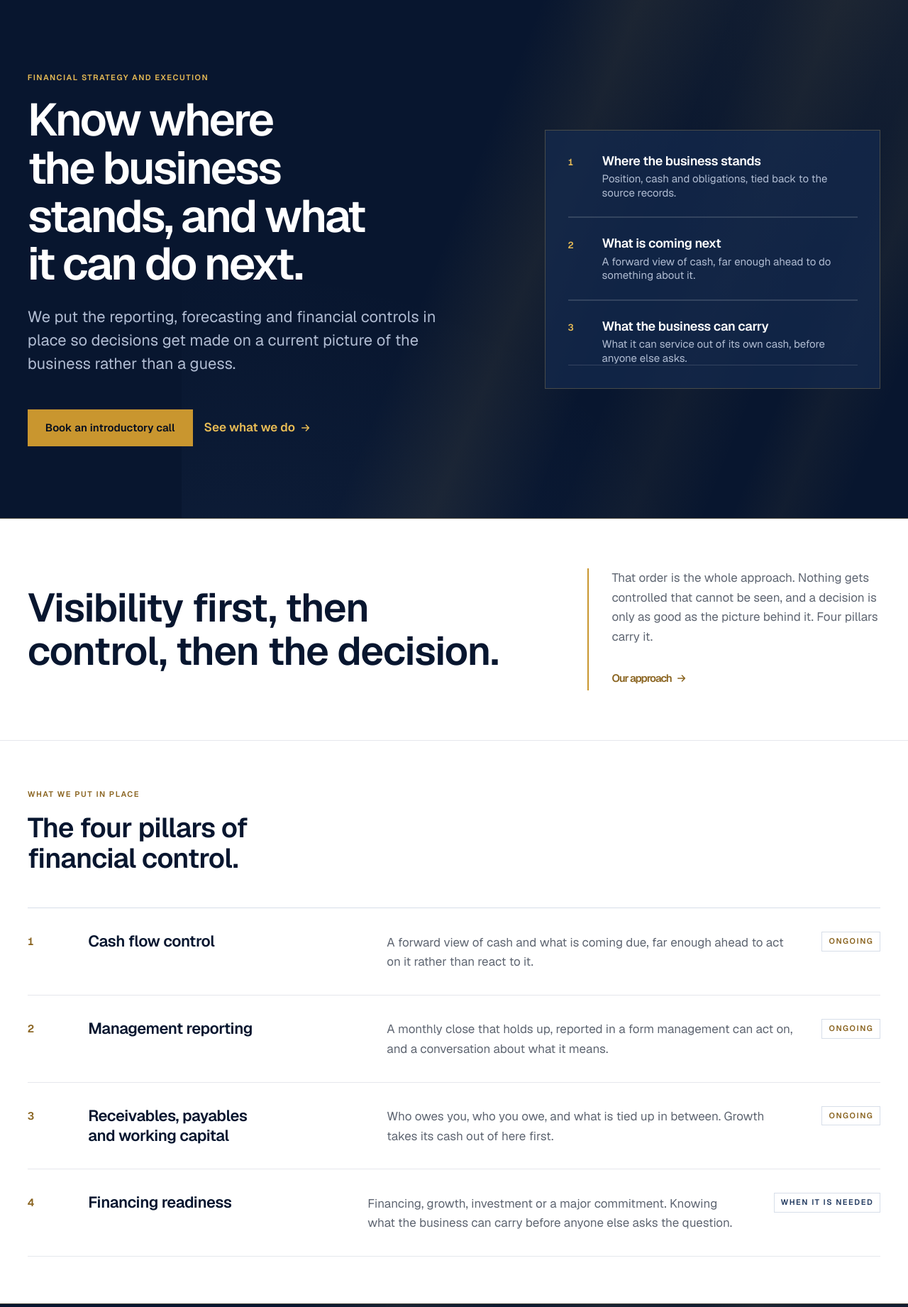
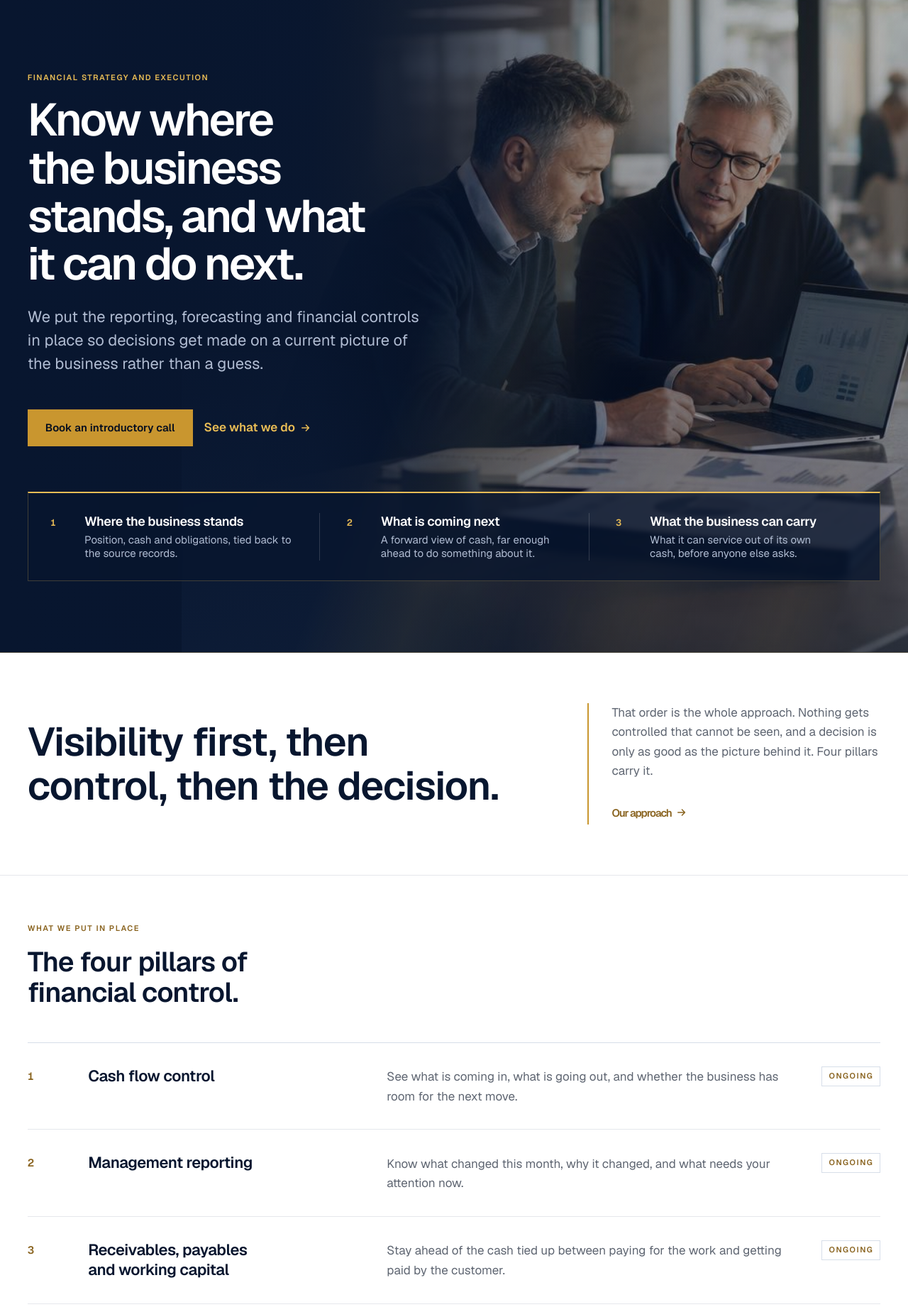
Before and after one commit to AFgroup360/website, a PHP site: page / in a window 1280 px wide. Shown: the part 80-1922 px from the top of the page at 71% size. Run offline with PHP 8.4, Linux system fonts and the light colour scheme.

Commit message:
Merge the Replit direction: photo hero, audience split, pressure points
Takes the parts of the Replit pass that were better and fixes what sat behind
them.

Kept from Replit
- The hero splits with the photograph on the right and the three questions
  running full width underneath. It is a stronger composition than the panel
  layout it replaces.
- A dedicated "two sides of the same picture" section on the home page, which
  is the right place to address owners and capital providers separately.
- Six pressure points on Our Approach, which say more than the working capital
  essay they replace.
- Plainer copy on the four pillars, on the review, and on the engagement types.
- The five photographs, and a fifth slot on Our Approach.

Fixed
- Two em dashes on the home page.
- The hero label announced two audiences before saying anything. The split now
  happens in its own section further down, as the brief asked.
- The four pillars keep their agreed names and heading.
- .pressure-card used --accent-dark and --track-wide, neither of which exists
  in tokens.css, so the numbers rendered with no colour and no tracking. They
  now use --accent-text and --track-overline.
- Card numbers were 01 to 06 rather than 1 to 6.
- The pressure grid was six boxes with backgrounds. It is now ruled like every
  other block on the site.
- The hero scrim stopped at 58% and left a visible vertical seam. One gradient
  now runs the full width.
- The three questions did not line up as a row, because the stacked rule that
  zeroes the first item's top padding still applied.
- The cash gap diagram lost its caption spacing in an earlier rewrite, so the
  caption collided with the timeline labels.
- Dropped a closing note on Our Approach that repeated its own opening line.

Kept from here
- The cash gap diagram, now framed as the most common of the six pressure
  points rather than an essay of its own.
- The sectors, as a closing line under the symptoms, so a visitor can still
  place their own business.

Checked after: no em dashes, every CSS variable resolves, no horizontal
overflow from 320 to 1920, all internal links and anchors resolve, contrast
passes on every page.

Co-Authored-By: Claude Opus 5 <noreply@anthropic.com>
Claude-Session: https://claude.ai/code/session_014HeX2eCQpZKdnhGt1WQaZM

```diff
--- a/css/main.css
+++ b/css/main.css
@@ -264,6 +264,53 @@
   /* Stacked, the heading runs over the middle of the frame, so the scrim
      goes flat instead of leaning left. */
   .hero__scrim { background: linear-gradient(180deg, rgb(8 22 47 / 0.80), rgb(8 22 47 / 0.90)); }
+}
+
+/* With a photograph the hero splits: words on the left, picture on the right,
+   and the three questions running the full width underneath. The scrim then
+   covers only the text half, so the picture is not muddied. Without a
+   photograph the hero keeps its original two column layout, so an empty slot
+   never leaves a hole. */
+@media (min-width: 941px) {
+  /* One gradient across the whole width, so there is no seam where the scrim
+     would otherwise stop. Solid behind the words, clear over the picture. */
+  .hero:has(.hero__photo) .hero__scrim {
+    background:
+      linear-gradient(90deg, var(--navy-800) 0%, rgb(8 22 47 / 0.94) 34%, rgb(8 22 47 / 0.30) 62%, rgb(8 22 47 / 0.18) 100%),
+      linear-gradient(180deg, rgb(8 22 47 / 0.10), rgb(8 22 47 / 0.40));
+  }
+  .hero:has(.hero__photo) .hero__inner {
+    grid-template-columns: minmax(0, 1fr) minmax(0, 1fr);
+    grid-template-rows: minmax(24rem, 1fr) auto;
+    gap: clamp(2rem, 5vw, 6rem);
+    align-items: center;
+  }
+  .hero:has(.hero__photo) .hero__inner > div:first-child { grid-column: 1; max-width: 36rem; }
+  .hero:has(.hero__photo) .hero__panel { grid-column: 1 / -1; align-self: end; }
+  /* Running across, the three questions read as a row rather than a stack. */
+  .hero:has(.hero__photo) .hero__panel dl {
+    display: grid;
+    grid-template-columns: repeat(3, minmax(0, 1fr));
+  }
+  /* Laid out as a row, every item starts at the same line. The stacked rules
+     that zero the first item's top padding must not apply here. */
+  .hero:has(.hero__photo) .hero__panel div {
+    border-bottom: 0; border-top: 0;
+    padding-block: 0; padding-right: var(--grid-gap);
+    align-content: start;
+  }
+  .hero:has(.hero__photo) .hero__panel div + div {
+    padding-left: var(--grid-gap);
+    border-left: 1px solid rgb(255 255 255 / 0.16);
+  }
+}
+/* The panel sits over the picture, so it needs a ground of its own. Gold on the
+   top edge only, never a box outlined in gold. */
+.hero:has(.hero__photo) .hero__panel {
+  padding: clamp(1.25rem, 1rem + 1.2vw, 1.75rem) clamp(1.25rem, 1rem + 1.2vw, 2rem);
+  background: rgb(8 22 47 / 0.72);
+  backdrop-filter: blur(2px);
+  border-top: 2px solid var(--accent-on-dark);
 }
 .hero__inner {
   display: grid;
--- a/index.html
+++ b/index.html
@@ -59,7 +59,8 @@
 </header>
 <main id="main">
 <section class="hero rays rays--right">
-
+    <img class="hero__photo" src="assets/img/hero.jpg" alt="" aria-hidden="true" fetchpriority="high">
+    <span class="hero__scrim" aria-hidden="true"></span>
   <div class="container hero__inner">
     <div>
       <span class="overline">Financial strategy and execution</span>
@@ -118,8 +119,7 @@
         <span class="index-row__num">1</span>
         <h3 class="index-row__title">Cash flow control</h3>
         <div class="index-row__body">
-          <p>A forward view of cash and what is coming due, far enough ahead to act
-            on it rather than react to it.</p>
+          <p>See what is coming in, what is going out, and whether the business has room for the next move.</p>
         </div>
         <span class="index-row__tag">Ongoing</span>
       </li>
@@ -127,8 +127,7 @@
         <span class="index-row__num">2</span>
         <h3 class="index-row__title">Management reporting</h3>
         <div class="index-row__body">
-          <p>A monthly close that holds up, reported in a form management can act on,
-            and a conversation about what it means.</p>
+          <p>Know what changed this month, why it changed, and what needs your attention now.</p>
         </div>
         <span class="index-row__tag">Ongoing</span>
       </li>
@@ -136,8 +135,7 @@
         <span class="index-row__num">3</span>
         <h3 class="index-row__title">Receivables, payables and working capital</h3>
         <div class="index-row__body">
-          <p>Who owes you, who you owe, and what is tied up in between. Growth takes
-            its cash out of here first.</p>
+          <p>Stay ahead of the cash tied up between paying for the work and getting paid by the customer.</p>
         </div>
         <span class="index-row__tag">Ongoing</span>
       </li>
@@ -145,8 +143,7 @@
         <span class="index-row__num">4</span>
         <h3 class="index-row__title">Financing readiness</h3>
         <div class="index-row__body">
-          <p>Financing, growth, investment or a major commitment. Knowing what the
-            business can carry before anyone else asks the question.</p>
+          <p>Know what the business can responsibly borrow, and what a lender will see, before you apply.</p>
         </div>
         <span class="index-row__tag index-row__tag--event">When it is needed</span>
       </li>
@@ -154,29 +151,69 @@
   </div>
 </section>
 
+<section class="section section--soft audience-section">
+  <div class="container">
+    <div class="section-head section-head--split">
+      <span class="overline">Two sides of the same picture</span>
+      <h2>Useful to the people running the business and the people financing it.</h2>
+      <p class="lede">A business does not get easier to manage because someone else
+        needs better information. It gets easier when the right information is in
+        front of everyone who has to make a decision.</p>
+    </div>
+    <div class="perspectives">
+      <div class="perspective">
+        <span class="perspective__who">For business owners</span>
+        <h3>Make the next decision with the full picture.</h3>
+        <p>Know what changed, what is coming, and where the business has room to
+          move, before a problem forces the decision for you.</p>
+        <ul role="list">
+          <li>Monthly reporting that arrives in time to use</li>
+          <li>Cash and obligations visible ahead</li>
+          <li>A finance partner in the numbers with you</li>
+        </ul>
+      </div>
+      <div class="perspective">
+        <span class="perspective__who">For capital providers</span>
+        <h3>Understand what you are backing.</h3>
+        <p>See the position from the business's own records, then keep it visible
+          and controlled after capital moves.</p>
+        <ul role="list">
+          <li>A Financing Readiness Review before funding</li>
+          <li>Clear affordability and obligations</li>
+          <li>Reporting that continues after the deal</li>
+        </ul>
+      </div>
+    </div>
+  </div>
+</section>
 
+<figure class="photo-band">
+  <img src="assets/img/photo-home.jpg" alt="The kind of business the work is built for." loading="lazy" decoding="async">
+  <figcaption>The kind of business the work is built for.</figcaption>
+</figure>
 
 <section class="band rays">
   <div class="container">
     <div class="sectors">
       <div>
-        <span class="overline">Who the work is built for</span>
-        <h2>Businesses with payroll, suppliers and equipment.</h2>
-        <p class="lede">Owner led operating companies, where money moves every week and
-          the finance function has to keep up with the work.</p>
+        <span class="overline">Built for owner led businesses</span>
+        <h2>When the business moves faster than the finance function.</h2>
+        <p class="lede">The company is growing but the financial picture is a step
+          behind. We build the structure that lets the owner see what is happening
+          and decide what to do next.</p>
       </div>
       <div>
         <ul class="sectors__list" role="list">
-          <li>Construction</li>
-          <li>Restoration</li>
-          <li>Field service</li>
-          <li>Warehousing</li>
-          <li>Distribution</li>
-          <li>Light manufacturing</li>
+          <li>Reports arrive too late to use</li>
+          <li>Cash surprises keep happening</li>
+          <li>Decisions rest on incomplete information</li>
+          <li>There is no reliable forward view</li>
+          <li>Financing becomes reactive</li>
+          <li>The owner is filling the finance gap</li>
         </ul>
         <p class="sectors__common">
-          <span>Employees</span><span>Inventory</span><span>Receivables</span>
-          <span>Supplier terms</span><span>Equipment</span><span>Contracts in progress</span>
+          <span>Construction</span><span>Restoration</span><span>Field service</span>
+          <span>Warehousing</span><span>Distribution</span><span>Light manufacturing</span>
         </p>
       </div>
     </div>
@@ -188,10 +225,10 @@
     <div class="offset">
       <div class="offset__aside">
         <span class="overline">The Financing Readiness Review</span>
-        <h2>The financial position, on one page.</h2>
-        <p class="lede">Where the business stands, what it can carry, and what would
-          have to be true before capital goes in. Written so an owner and a lender can
-          read the same document and reach the same conclusion.</p>
+        <h2>Know if the business is ready before a lender tells you.</h2>
+        <p class="lede">One clear view of the financial position, what the business can
+          carry, and what would have to be addressed before asking for capital.
+          Written so an owner and a lender can read the same page.</p>
         <p>
           <a class="link-arrow link-arrow--lg" href="what-we-do.html#review">What is inside it</a>
         </p>
--- a/tools/pages/who-we-are.html
+++ b/tools/pages/who-we-are.html
@@ -48,7 +48,7 @@
   </div>
 </section>
 
-{{PHOTO: photo-who-we-are | Where the numbers actually come from.}}
+{{PHOTO: photo-who-we-are | The same position, read by the people running the business and the people financing it.}}
 
 <section class="band rays">
   <div class="container">
--- a/who-we-are.html
+++ b/who-we-are.html
@@ -113,7 +113,10 @@
   </div>
 </section>
 
-
+<figure class="photo-band">
+  <img src="assets/img/photo-who-we-are.jpg" alt="The same position, read by the people running the business and the people financing it." loading="lazy" decoding="async">
+  <figcaption>The same position, read by the people running the business and the people financing it.</figcaption>
+</figure>
 
 <section class="band rays">
   <div class="container">
```
Also changed, not shown: other parts of css/main.css (+47 -0 lines), our-approach.html (+52 -11 lines), tools/pages/index.html (+57 -24 lines), tools/pages/our-approach.html (+49 -11 lines), tools/pages/what-we-do.html (+5 -4 lines), what-we-do.html (+8 -4 lines), README.md, assets/img/hero.jpg (added), assets/img/photo-home.jpg (added), assets/img/photo-our-approach.jpg (added), assets/img/photo-what-we-do.jpg (added), assets/img/photo-who-we-are.jpg (added).
